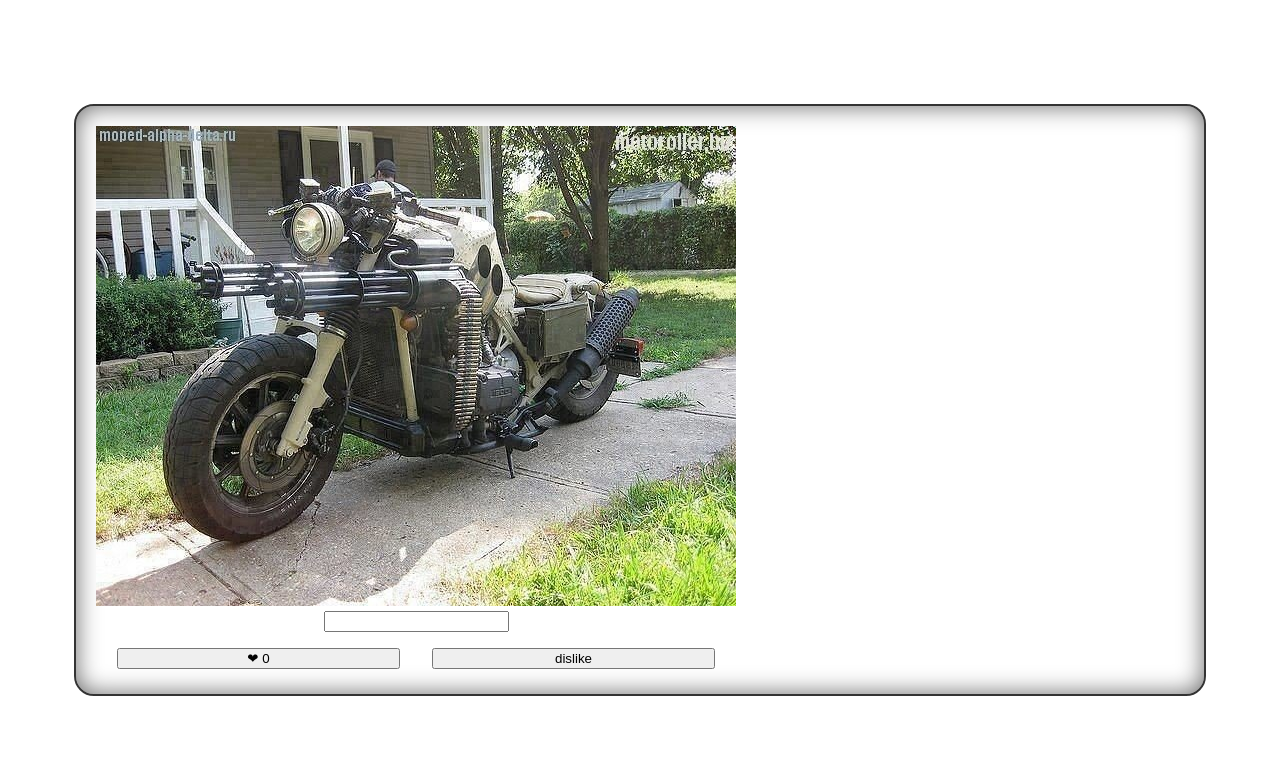
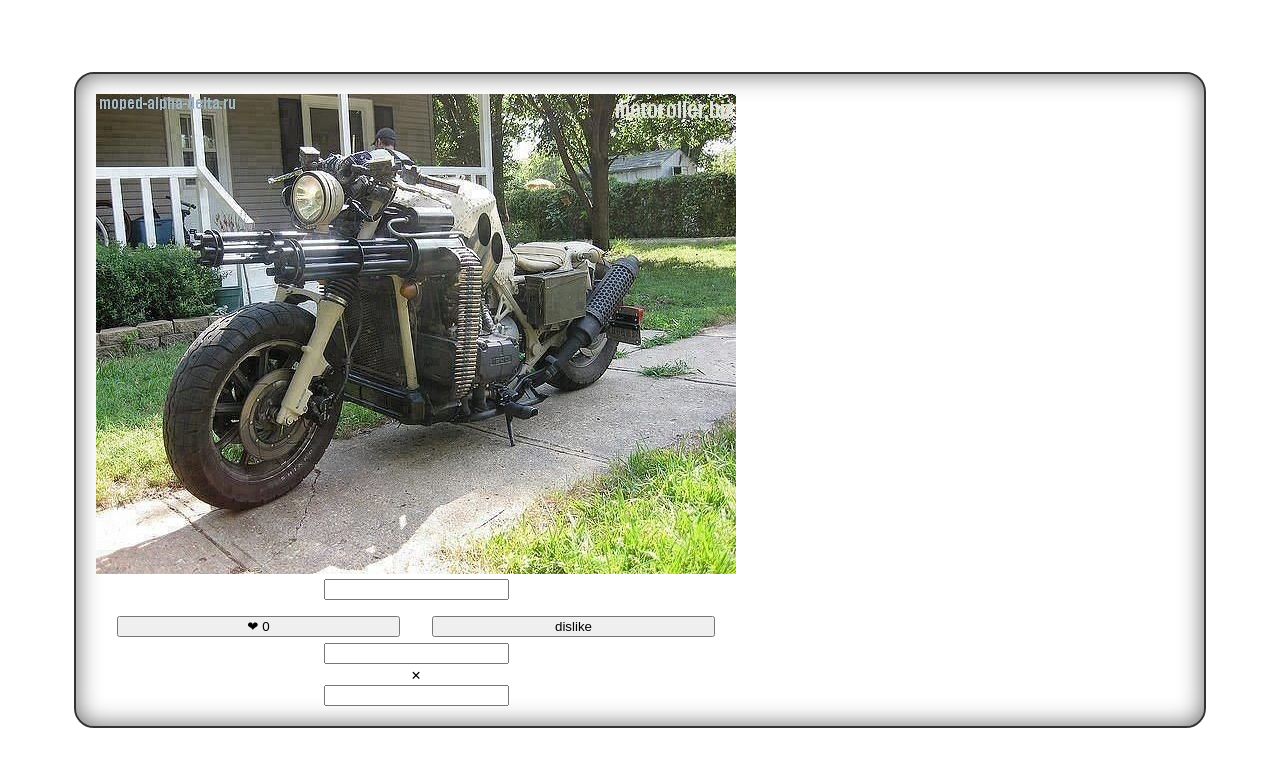
Before and after one commit to OlimovAmir/React-redux_v2, a React (Create React App) app: page / in a window 1280 px wide. Shown: the top 766 px of the page. Built offline with nearby package versions, Linux system fonts and the light colour scheme.

Commit message:
created components SingleComments.jsx

```diff
--- a/src/App.js
+++ b/src/App.js
@@ -2,6 +2,7 @@ import './App.css';
 import Likes from './components/Likes';
 import Title from './components/Title';
 import fotoMoto from './img/Мото 6.jpg'
+import Comments from './components/Comments';
 
 
 function App() {
@@ -14,6 +15,7 @@ function App() {
             <Title/>
             <Likes/>
           </div>
+          <Comments/>
         </div>
 
       </div>
--- a/src/components/Comments.jsx
+++ b/src/components/Comments.jsx
@@ -1,4 +1,5 @@
 import React from 'react'
+import SingleComments from './SingleComments'
 
 function Comments(props) {
 
@@ -9,7 +10,7 @@ function Comments(props) {
             <input type="text" />
             <input type="submit" hidden/>
         </form>
-
+        <SingleComments/>
 
     </div>
   )
--- /dev/null
+++ b/src/components/SingleComments.jsx
@@ -0,0 +1,15 @@
+import React from 'react'
+
+function SingleComments() {
+  return (
+    <div className=''>
+    <div>&times;</div>
+        <form className=''>
+            <input type='text'/>
+            <input type='submit' hidden/>
+        </form>
+    </div>
+  )
+}
+
+export default SingleComments
```
